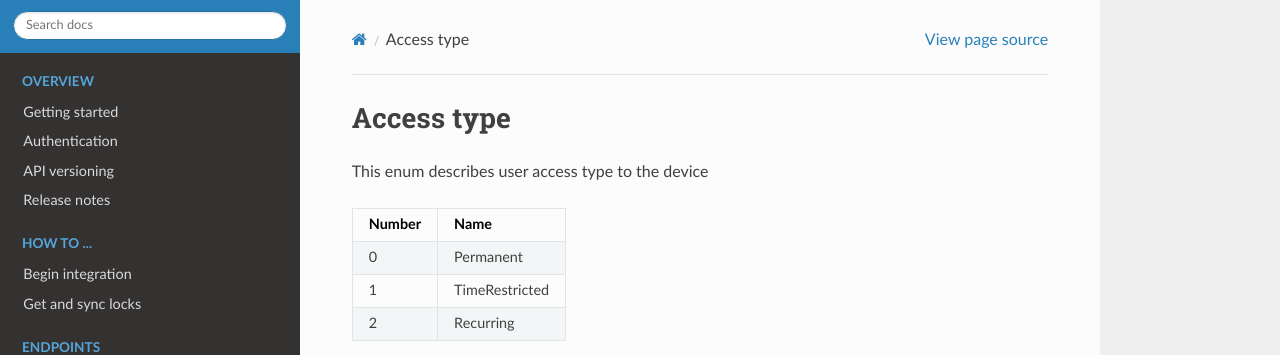
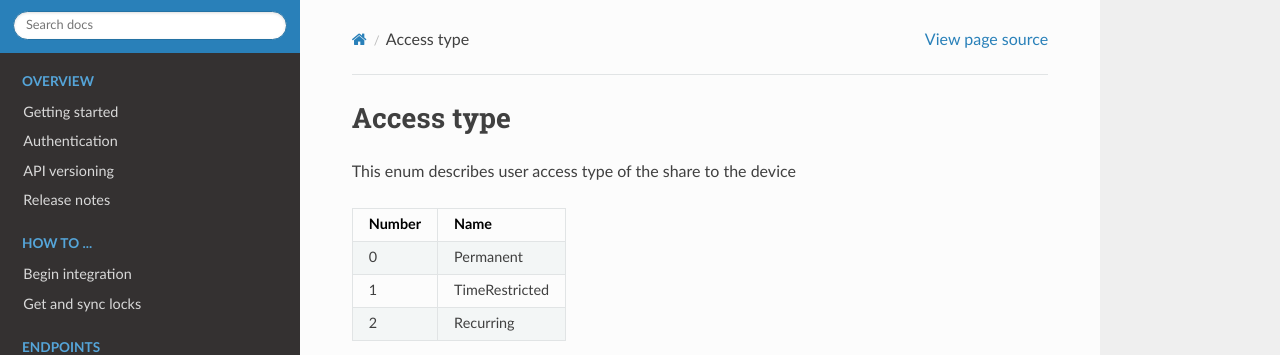
Before and after one commit to tedee-com/tedee-api-doc, a Sphinx documentation site: the page built from docs/source/enums/access-type.rst, in a window 1280 px wide. Shown: the top 355 px of the page. Built offline with Sphinx 7.4.7 and the Read the Docs theme 2.0.0, drawn with Linux system fonts in a browser that asks for light colours.

Commit message:
Change description

```diff
--- a/docs/source/enums/access-type.rst
+++ b/docs/source/enums/access-type.rst
@@ -1,7 +1,7 @@
 Access type
 ---------------------------------------
 
-This enum describes user access type to the device
+This enum describes user access type of the share to the device
 
 +-----------+-----------------------+
 | Number    | Name                  |
```
